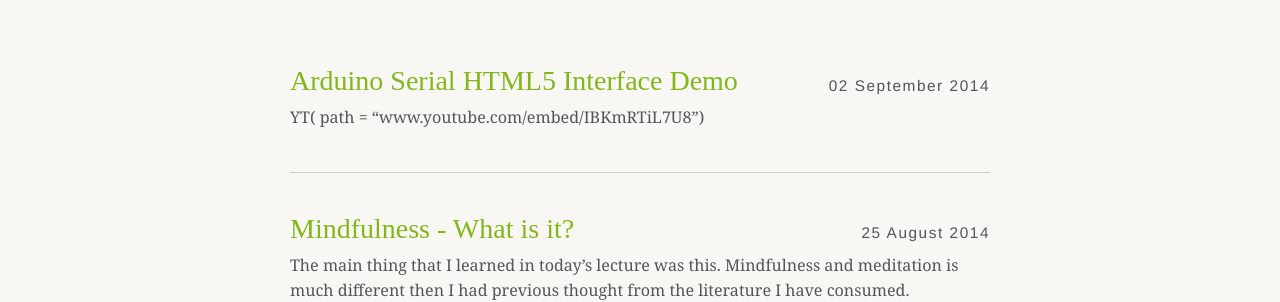
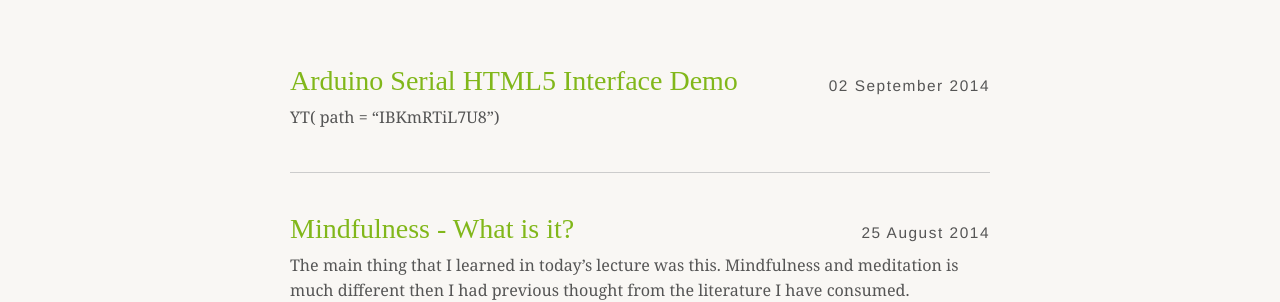
Before and after one commit to monkeywire/monkeywire.github.io, a Jekyll site: the page built from index.html, in a window 1280 px wide. Shown: the part 295-597 px from the top of the page. Built offline with Jekyll 4.4.1, drawn with Linux system fonts in a browser that asks for light colours; some web fonts are replaced; the list of posts is cut into pages by our own code.

Commit message:
try to embed you tube video again

```diff
--- a/_posts/2014-09-02-arduino-serial-html5.md
+++ b/_posts/2014-09-02-arduino-serial-html5.md
@@ -4,4 +4,4 @@ title: Arduino Serial HTML5 Interface Demo
 tags: arduino, serial, html5, c++
 ---
 
-YT( path = "www.youtube.com/embed/IBKmRTiL7U8")
+YT( path = "IBKmRTiL7U8")
```
